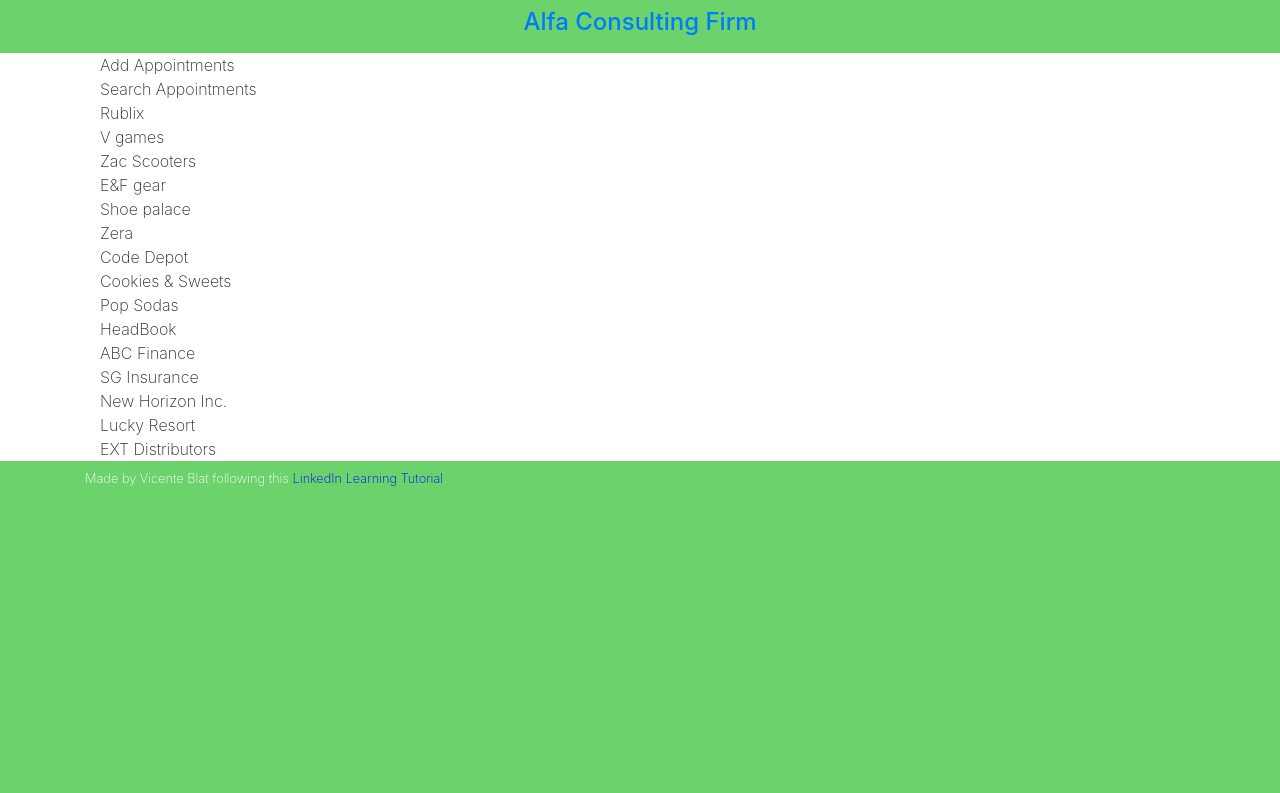
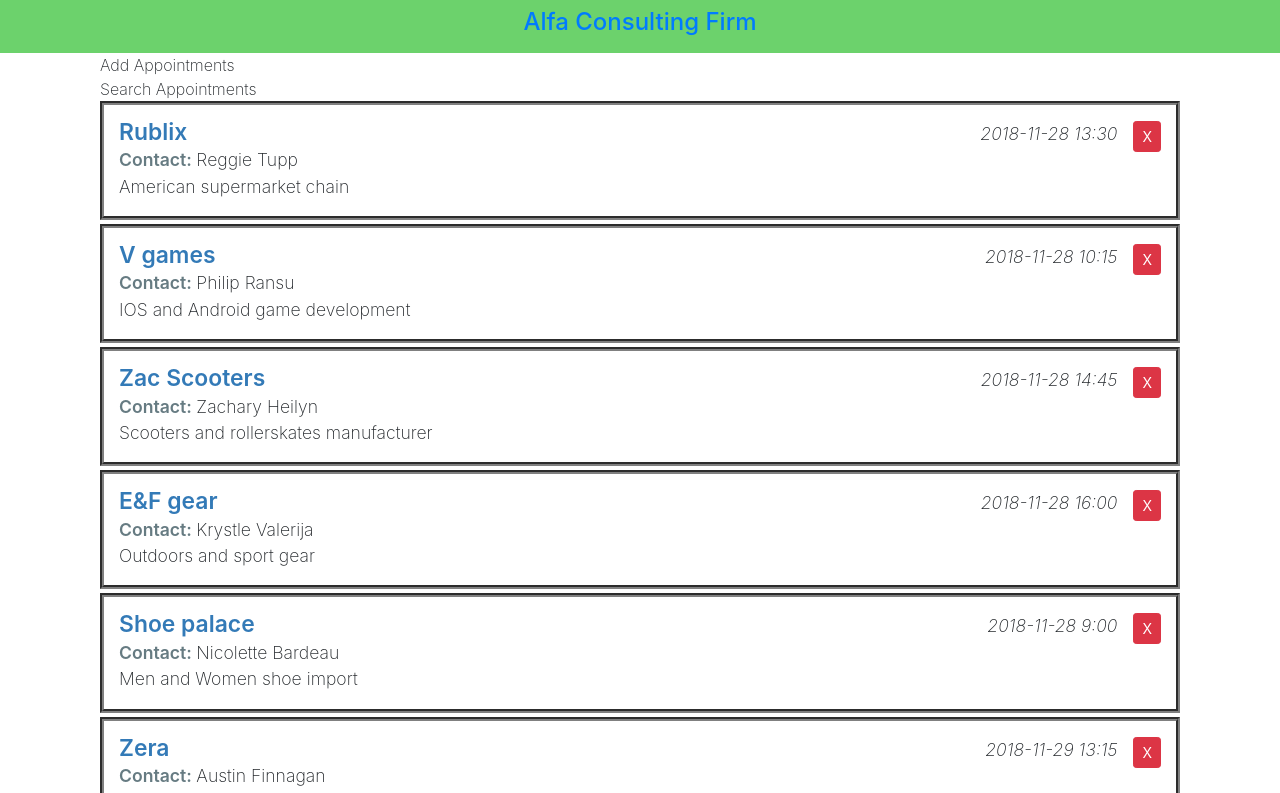
Before and after one commit to vicenteblat/alfa, a React (Create React App) app: page / in a window 1280 px wide. Shown: the top 793 px of the page. Built offline with nearby package versions, Linux system fonts and the light colour scheme.

Commit message:
Add render template expression

```diff
--- a/src/components/ListAppointments.js
+++ b/src/components/ListAppointments.js
@@ -2,11 +2,30 @@ import React, { Component } from 'react';
 
 class ListAppointments extends Component {
     render() {
-        const listItems = this.props.appointments.map(item => (
-            <div>{item.companyName}</div>
-          ));
+        return (
+            <div className="appointment-list item-list mb-3">
+                {this.props.appointments.map(item => (
+                    <div className="company-item col media py-3 mb-1">
+                        <div className="company-info media-body">
+                            <div className="company-head d-flex">
+                                <span className="company-name">{item.companyName}</span>
+                                <span className="apt-date ml-auto">{item.aptDate}</span>
+                            </div>
 
-        return <div>{listItems}</div>;
+                            <div className="contact-name">
+                                <span className="label-item">Contact: </span>
+                                <span>{item.contactName}</span>
+                            </div>
+                            <div className="company-notes">{item.companyNotes}</div>
+                        </div>
+
+                        <div className="ml-3">
+                            <button className="company-delete btn btn-sm btn-danger">X</button>
+                        </div>
+                    </div>
+                ))}
+            </div>
+        );
     }
 }
 
--- a/src/css/App.css
+++ b/src/css/App.css
@@ -1,38 +1,41 @@
-.App {
-  text-align: center;
+.add-appointment .card-body {
+  display: none;
 }
 
-.App-logo {
-  height: 40vmin;
-  pointer-events: none;
+.apt-addheading {
+  cursor: pointer;
+  user-select: none;
 }
 
-@media (prefers-reduced-motion: no-preference) {
-  .App-logo {
-    animation: App-logo-spin infinite 20s linear;
-  }
+.appointment-list {
+  font-size: 1.1em;
 }
 
-.App-header {
-  background-color: #282c34;
-  min-height: 100vh;
-  display: flex;
-  flex-direction: column;
-  align-items: center;
-  justify-content: center;
-  font-size: calc(10px + 2vmin);
-  color: white;
+.appointment-list .company-item {
+  border: 4px groove gray;
 }
 
-.App-link {
-  color: #61dafb;
+.appointment-list .company-name {
+  font-weight: 600;
+  color: #337ab7;
+  font-size: 1.3em;
+  line-height: 100%;
 }
 
-@keyframes App-logo-spin {
-  from {
-    transform: rotate(0deg);
-  }
-  to {
-    transform: rotate(360deg);
-  }
+.appointment-list .label-item {
+  font-weight: 600;
+  color: #667b82;
 }
+
+.appointment-list .apt-date {
+  font-style: italic;
+}
+
+.appointment-list .apt-notes {
+  line-height: 120%;
+}
+
+.dropdown-item.active,
+.dropdown-item:active {
+  background-color: #a9aeb2;
+}
```
